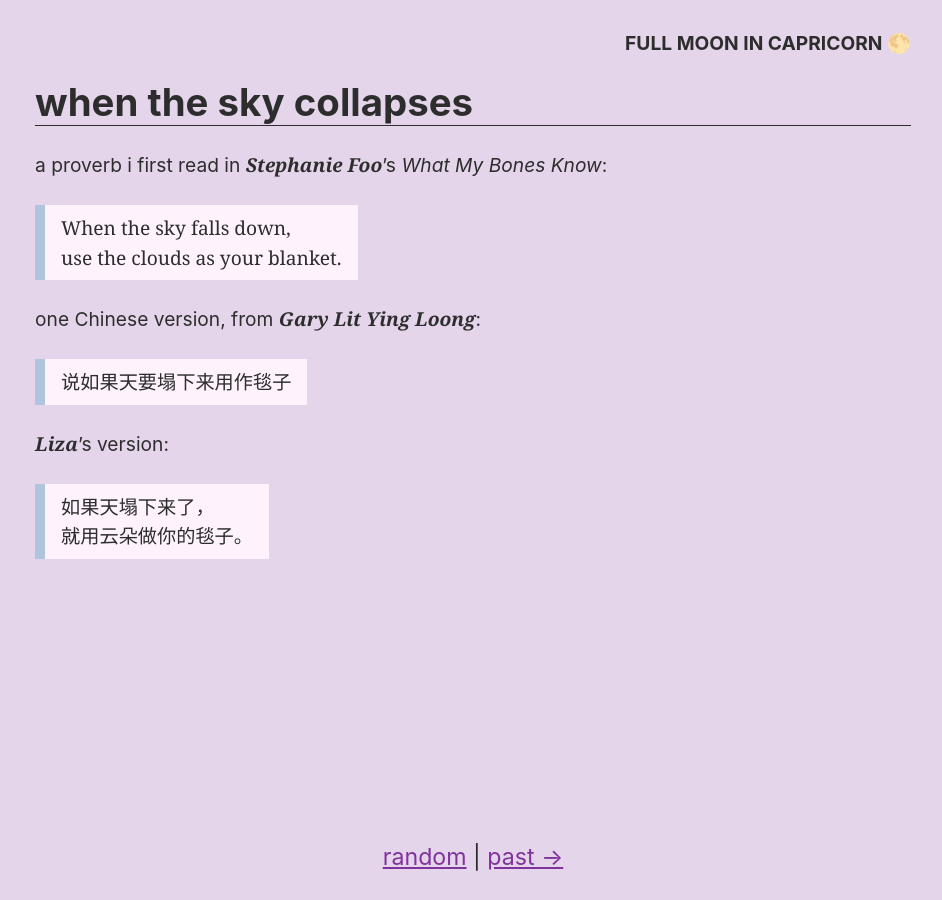
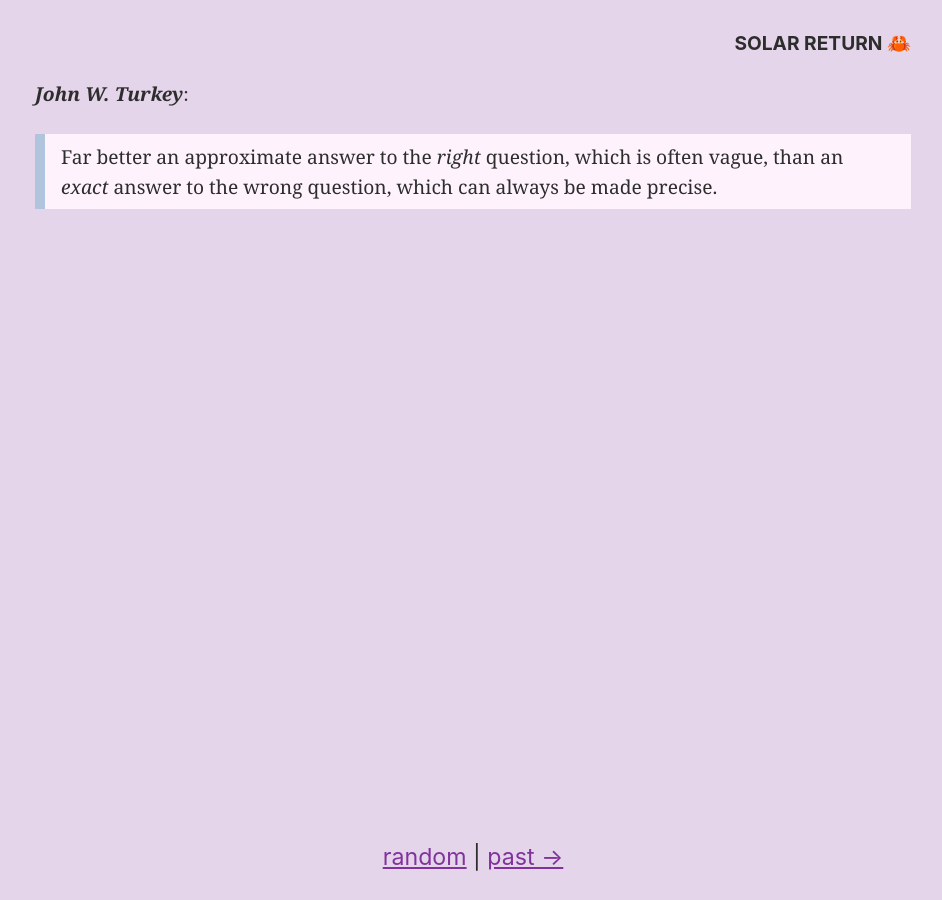
Before and after one commit to dglauber1/dglauber1.github.io, a Jekyll site: the page built from index.md, in a window 1280 px wide. Shown: the whole page, without its empty margins (167-1109 px from the left). Built offline with Jekyll 4.4.1, drawn with Linux system fonts in a browser that asks for light colours.

Commit message:
Update index.md

```diff
--- a/index.md
+++ b/index.md
@@ -1,19 +1,12 @@
 ---
-prev-musing: crossing-half-of-china
-title: when the sky collapses
-time: full moon in capricorn 🌕
+prev-musing: sky-falls-down
+title:
+time: solar return 🦀
 collection: musings
 ---
-a proverb i first read in
-<cite>Stephanie Foo</cite>'s
-_What My Bones Know_:
-> When the sky falls down,\
-> use the clouds as your blanket.
-
-one Chinese version, from
-<cite>Gary Lit Ying Loong</cite>:
-> 说如果天要塌下来用作毯子
-
-<cite>Liza</cite>'s version:
-> 如果天塌下来了，\
-就用云朵做你的毯子。
+<cite>John W. Turkey</cite>:
+> Far better an approximate answer to
+> the _right_ question, which is often
+> vague, than an _exact_ answer to
+> the wrong question, which can always
+> be made precise.
```
